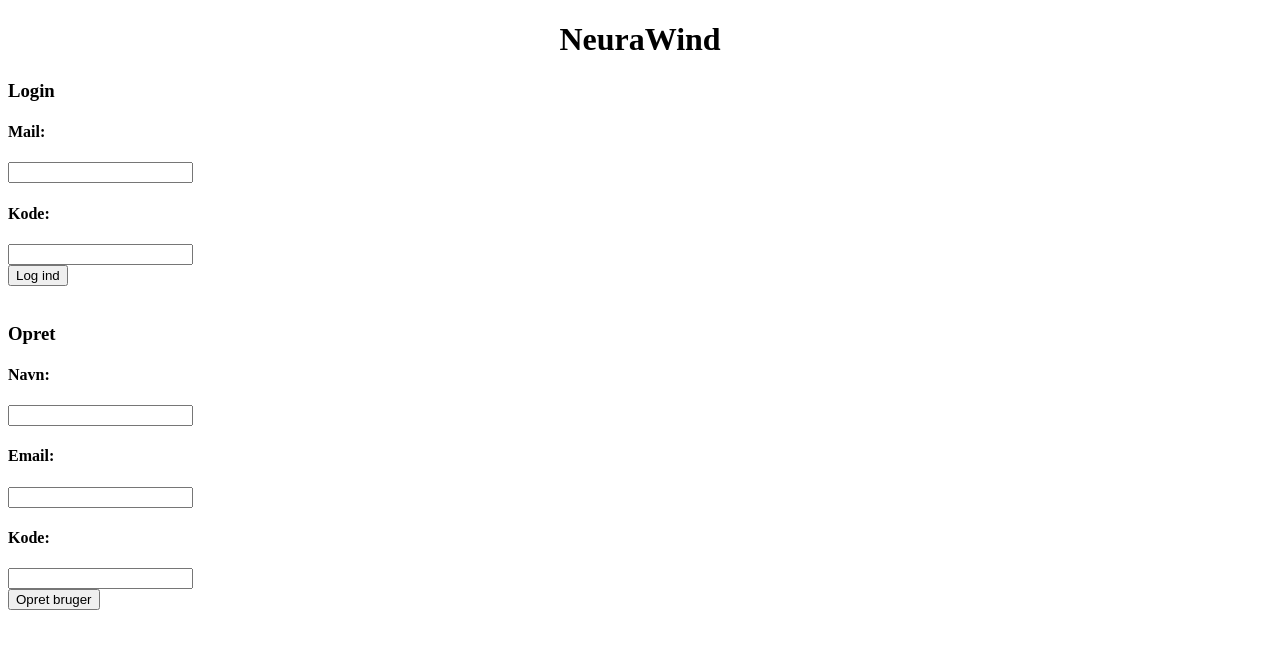
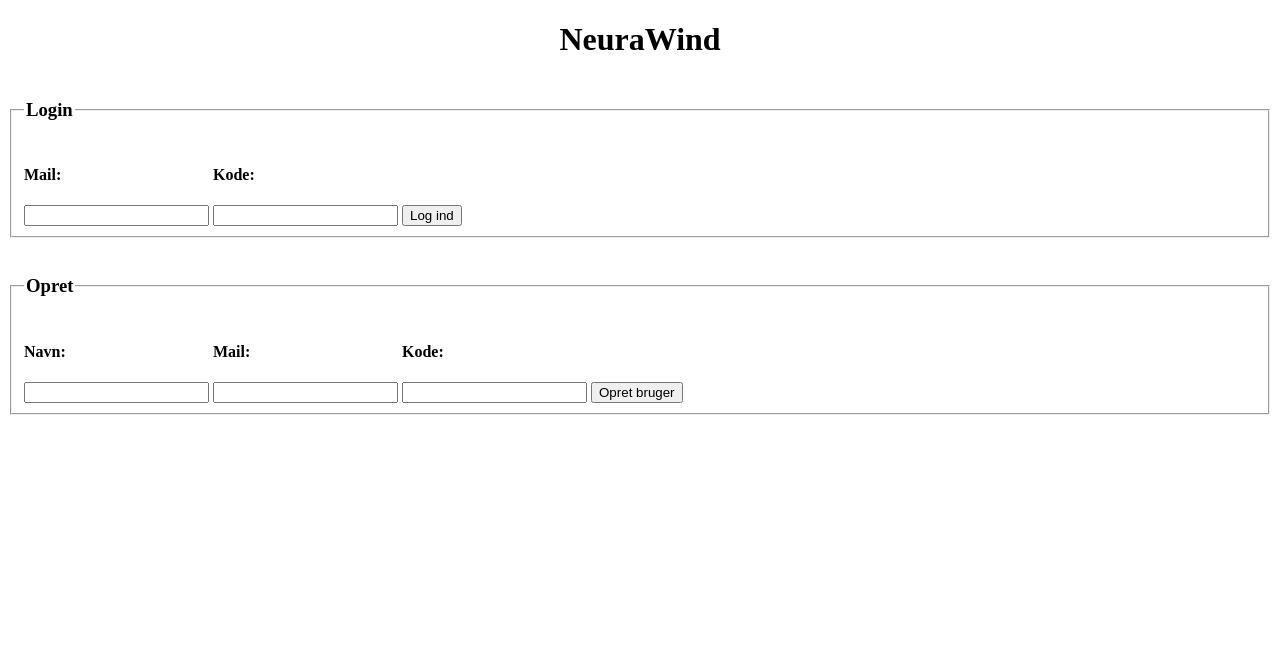
Before and after one commit to SanderBuK/NeuraWind, a PHP site: page / in a window 1280 px wide. Shown: the top 649 px of the page. Run offline with PHP 8.4, Linux system fonts and the light colour scheme.

Commit message:
Updated everything

```diff
--- a/index.html
+++ b/index.html
@@ -1,5 +1,6 @@
 <!DOCTYPE html>
 <html>
+
 <head>
     <meta charset="utf-8" />
     <meta http-equiv="X-UA-Compatible" content="IE=edge">
@@ -7,38 +8,44 @@
     <meta name="viewport" content="width=device-width, initial-scale=1">
     <link rel="stylesheet" type="text/css" media="screen" href="stylesheet/styles.css" />
 </head>
+
 <body>
     <h1 style="text-align: center">
         NeuraWind
     </h1>
-        <h3>Login</h3>
     <form action="login.php" method="POST">
-            <div>
+        <fieldset>
+            <legend><h3>Login</h3></legend>
+            <div style="display: inline-block">
                 <h4>Mail:</h4>
                 <input type="text" name="mail" />
             </div>
-            <div>
+            <div style="display: inline-block">
                 <h4>Kode:</h4>
                 <input type="password" name="password" />
             </div>
             <input type="submit" value="Log ind">
+        </fieldset>
     </form>
     </br>
-        <h3>Opret</h3>
     <form action="opret.php" method="POST">
-            <div>
+        <fieldset>
+            <legend><h3>Opret</h3></legend>
+            <div style="display: inline-block">
                 <h4>Navn:</h4>
                 <input type="text" name="name" />
             </div>
-            <div>
-                <h4>Email: </h4>
+            <div style="display: inline-block">
+                <h4>Mail: </h4>
                 <input type="text" name="mail" />
             </div>
-            <div>
+            <div style="display: inline-block">
                 <h4>Kode:</h4>
                 <input type="password" name="password" />
             </div>
             <input type="submit" value="Opret bruger">
+        </fieldset>
     </form>
 </body>
+
 </html>
--- a/login.php
+++ b/login.php
@@ -28,7 +28,8 @@
         if($result->num_rows > 0){
             $information = $result->fetch_assoc();
             if($userPassword == $information['password']){
-                header("Location:home.html");
+
+                header("Location:home.html?name=$username");
             }else{
                 header("Location:index.html");
             }
--- a/stylesheet/styles.css
+++ b/stylesheet/styles.css
@@ -15,3 +15,6 @@
     background: #6a6b6b;
     padding: 20px;
 }
+#info{
+    padding: 20px;
+}
```
Lines whose indentation alone changed are shown as unchanged.
